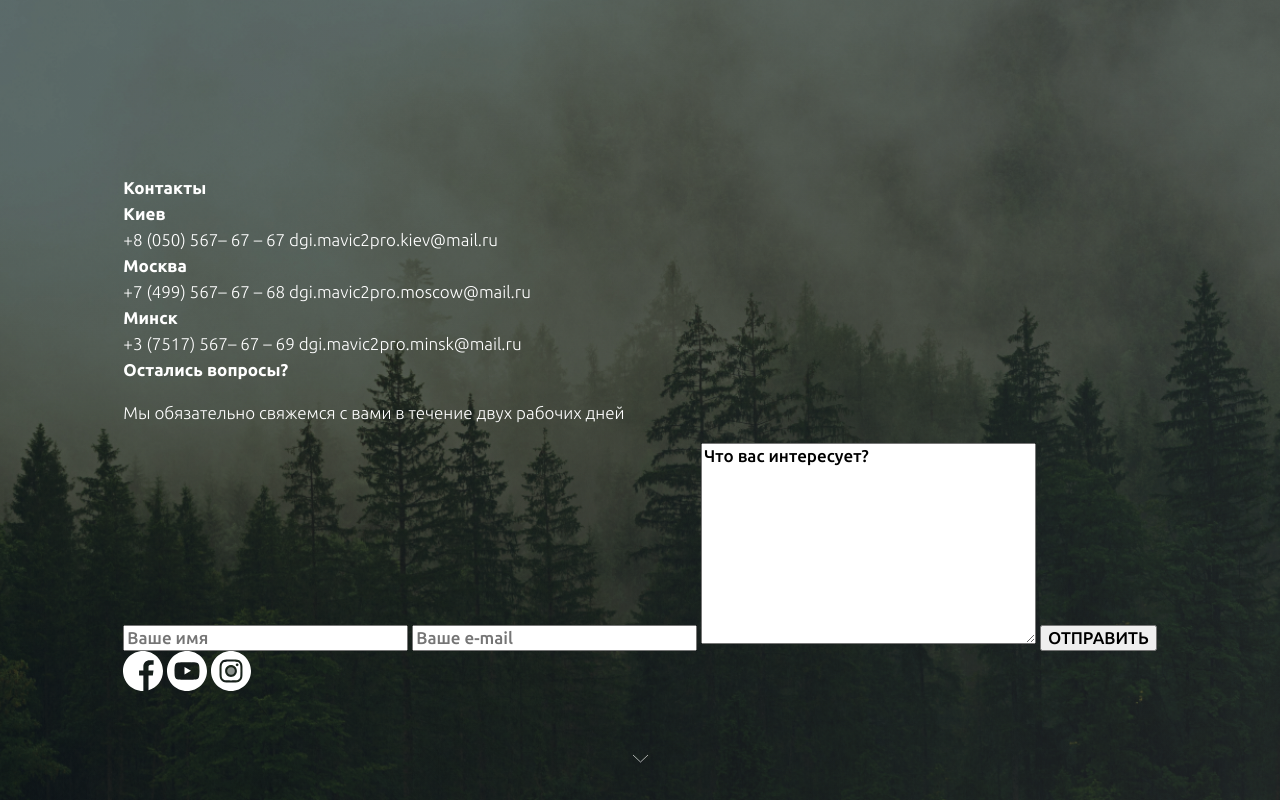
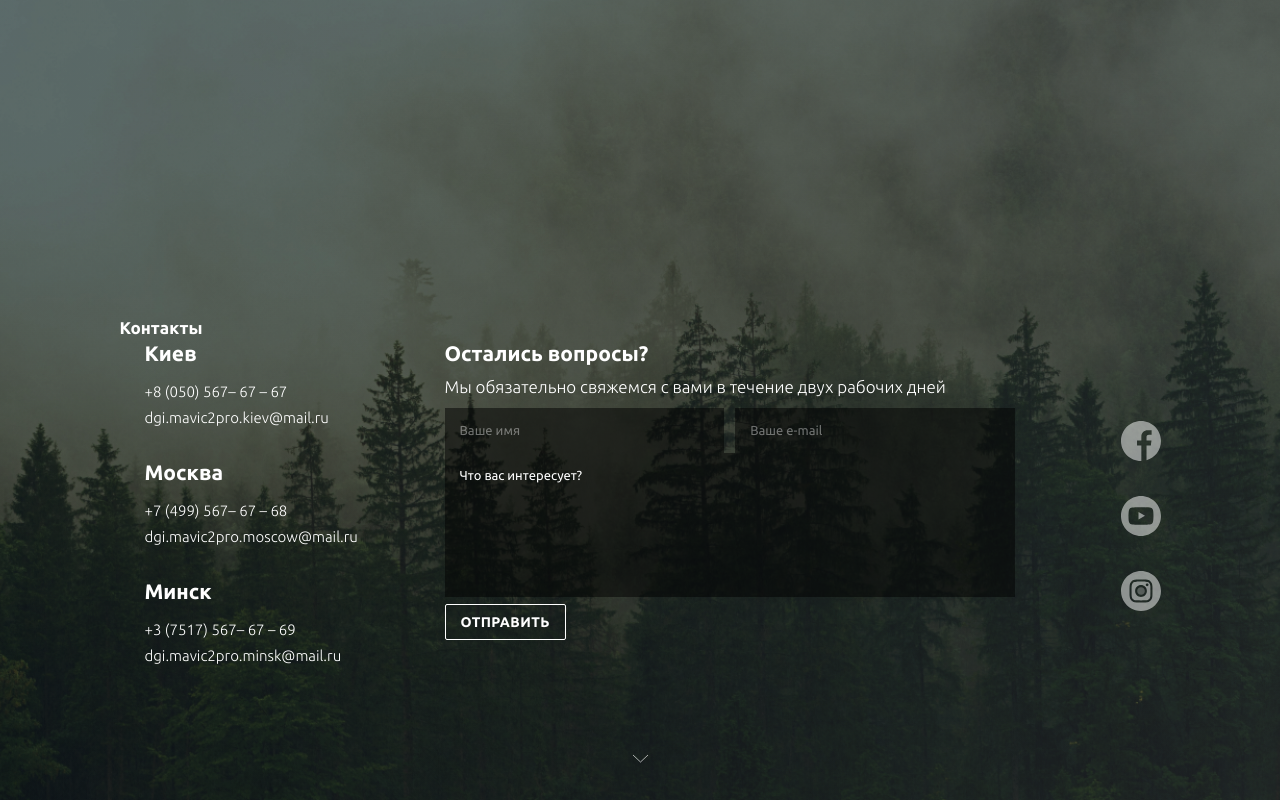
Before and after one commit to AndreyKhailov/Dron_Mavic_Pro, a website: page app/index.html in a window 1280 px wide. Shown: the part 5742-6542 px from the top of the page. Drawn offline with Linux system fonts and the light colour scheme; files whose address does not match are found by name.

Commit message:
create CONTACTS section

```diff
--- a/app/index.html
+++ b/app/index.html
@@ -6,7 +6,7 @@
     <meta name="viewport" content="width=device-width, initial-scale=1.0">
     <title>Mavic</title>
     <link rel="preconnect" href="https://fonts.gstatic.com">
-    <link href="https://fonts.googleapis.com/css2?family=Ubuntu:wght@300;500;700&display=swap" rel="stylesheet">
+    <link href="https://fonts.googleapis.com/css2?family=Ubuntu:wght@300;400;500;700&display=swap" rel="stylesheet">
     <link rel="stylesheet" href="css/style.min.css">
 </head>
 <body>
@@ -267,36 +267,40 @@
                 <h2 class="contacts__title">Контакты</h2>
                 <div class="contacts__inner">
                     <section class="contacts__info">
-                        <article class="contacts__article-1">
+                        <article class="contacts__article">
                             <h6 class="contacts__article-title">Киев</h6>
-                            <a class="contacts__article-link" href="80505676767">+8 (050) 567– 67 – 67</a>
-                            <a class="contacts__article-link" href="kievmail">dgi.mavic2pro.kiev@mail.ru</a>
+                            <a class="contacts__article-phone" href="80505676767">+8 (050) 567– 67 – 67</a>
+                            <a class="contacts__article-email" href="kievmail">dgi.mavic2pro.kiev@mail.ru</a>
                         </article>
-                        <article class="contacts__article-2">
+                        <article class="contacts__article">
                             <h6 class="contacts__article-title">Москва</h6>
-                            <a class="contacts__article-link" href="84995676768">+7 (499) 567– 67 – 68</a>
-                            <a class="contacts__article-link" href="moscowmail">dgi.mavic2pro.moscow@mail.ru</a>
+                            <a class="contacts__article-phone" href="84995676768">+7 (499) 567– 67 – 68</a>
+                            <a class="contacts__article-email" href="moscowmail">dgi.mavic2pro.moscow@mail.ru</a>
                         </article>
-                        <article class="contacts__article-3">
+                        <article class="contacts__article">
                             <h6 class="contacts__article-title">Минск</h6>
-                            <a class="contacts__article-link" href="375175676769">+3 (7517) 567– 67 – 69</a>
-                            <a class="contacts__article-link" href="minskmail">dgi.mavic2pro.minsk@mail.ru</a>
+                            <a class="contacts__article-phone" href="375175676769">+3 (7517) 567– 67 – 69</a>
+                            <a class="contacts__article-email" href="minskmail">dgi.mavic2pro.minsk@mail.ru</a>
                         </article>
                     </section>
 
                     <section class="contacts__form">
-                        <h5 class="contacts__form-title">Остались вопросы? </h5>
-                        <p class="contacts__form-text">Мы обязательно свяжемся с вами в течение двух рабочих дней</p>
-                        <input class="contacts__input" type="text" placeholder="Ваше имя" required aria-required="true">
-                        <input class="contacts__input" type="email" placeholder="Ваше e-mail" required aria-required="true">
-                        <textarea class="contacts__textarea" name="" id="" cols="30" rows="10">Что вас интересует?</textarea>
-                        <button class="contacts__btn">ОТПРАВИТЬ</button>
+                        <form>
+                            <h5 class="contacts__form-title">Остались вопросы? </h5>
+                            <p class="contacts__form-text">Мы обязательно свяжемся с вами в течение двух рабочих дней</p>
+                            <div class="contacts__form-line">
+                                <input class="contacts__form-input" type="text" placeholder="Ваше имя" required aria-required="true">
+                                <input class="contacts__form-input" type="email" placeholder="Ваше e-mail" required aria-required="true">
+                            </div>
+                            <textarea class="contacts__form-textarea">Что вас интересует?</textarea>
+                            <button class="contacts__form-btn">ОТПРАВИТЬ</button>
+                        </form>
                     </section>
 
                     <icon class="contacts__social">
-                        <a class="social__item" href="#"><img src="images/icon_facebook.svg" alt="facebook"></a>
-                        <a class="social__item" href="#"><img src="images/icon_youtube.svg" alt="youtube"></a>
-                        <a class="social__item" href="#"><img src="images/icon_instagram.svg" alt="instagram"></a>
+                        <a class="contacts__social-link" href="#"><img src="images/icon_facebook.svg" alt="facebook"></a>
+                        <a class="contacts__social-link" href="#"><img src="images/icon_youtube.svg" alt="youtube"></a>
+                        <a class="contacts__social-link" href="#"><img src="images/icon_instagram.svg" alt="instagram"></a>
                     </icon>
 
                 </div>
--- a/app/scss/_vars.scss
+++ b/app/scss/_vars.scss
@@ -2,6 +2,11 @@
 %ubuntu-light {
     font-family: "Ubuntu", sans-serif;
     font-weight: 300;
+}
+
+%ubuntu-regular {
+    font-family: "Ubuntu", sans-serif;
+    font-weight: 400;
 }
 
 %ubuntu-medium {
--- a/app/scss/style.scss
+++ b/app/scss/style.scss
@@ -394,13 +394,105 @@
     }
 }
 
+//* CONTACTS section
+.contacts {
+    &__inner {
+        display: flex;
+        padding-left: 25px;
+    }
+    &__info {
+        width: 240px;
+        margin-right: 60px;
+    }
+    &__article {
+        margin-bottom: 30px;
+    }
+    &__article-title {
+        line-height: 24px;
+        font-size: 21px;
+        @extend %ubuntu-bold;
+        margin: 0 0 13px;
+    }
+    &__article-phone,
+    &__article-email {
+        font-size: 15px;
+        line-height: 18px;
+    }
+    &__article-email:hover {
+        text-decoration: underline;
+    }
+    &__form {
+        width: 570px;
+        margin-right: 106px;
+    }
+    &__form-title {
+        line-height: 24px;
+        font-size: 21px;
+        @extend %ubuntu-bold;
+        margin: 0 0 13px;
+    }
+    &__form-text {
+       font-style: 15px;
+       line-height: 18px;
+       margin: 0 0 12px;
+    }
+    &__form-line {
+        display: flex;
+        justify-content: space-between;
+    }
+    &__form-input,
+    &__form-textarea {
+       border: none;
+       background:rgba(0, 0, 0, 0.5);
+       @extend %ubuntu-regular;
+       padding: 15px;
+       font-size: 13px;
+       line-height: 15px;
+       color: #fff;
+       &::placeholder {
+           color: rgba(#fff, 0.4);
+       }
+    }
+    &__form-input {
+        width: 49%;
+    }
+    &__form-textarea {
+        min-height: 144px;
+        width: 100%;
+        resize: none
 
-
-
-
-
-
-
-
+    }
+    &__form-btn {
+        text-transform: uppercase;
+        @extend %ubuntu-bold;
+        font-size: 14px;
+        line-height: 16px;
+        letter-spacing: 0.03em;
+        color: #FFFFFF;
+        border: 1px solid #fff;
+        border-radius: 2px;
+        padding: 9px 15px;
+        background-color: transparent;
+        cursor: pointer;
+        transition: all 0.25s;
+        &:hover {
+            background-color: #fff;
+            color: #1C1C1C;
+        }
+    }
+    &__social {
+       display: flex;
+       flex-direction: column;
+       justify-content: center;
+    }
+    &__social-link {
+        margin: 14px 0;
+        opacity: 0.5;
+        transition: all 0.25s;
+        &:hover {
+            opacity: 1;
+        }
+    }
+}
 
 @import "media";
```
Also changed, not shown: app/css/style.min.css.
